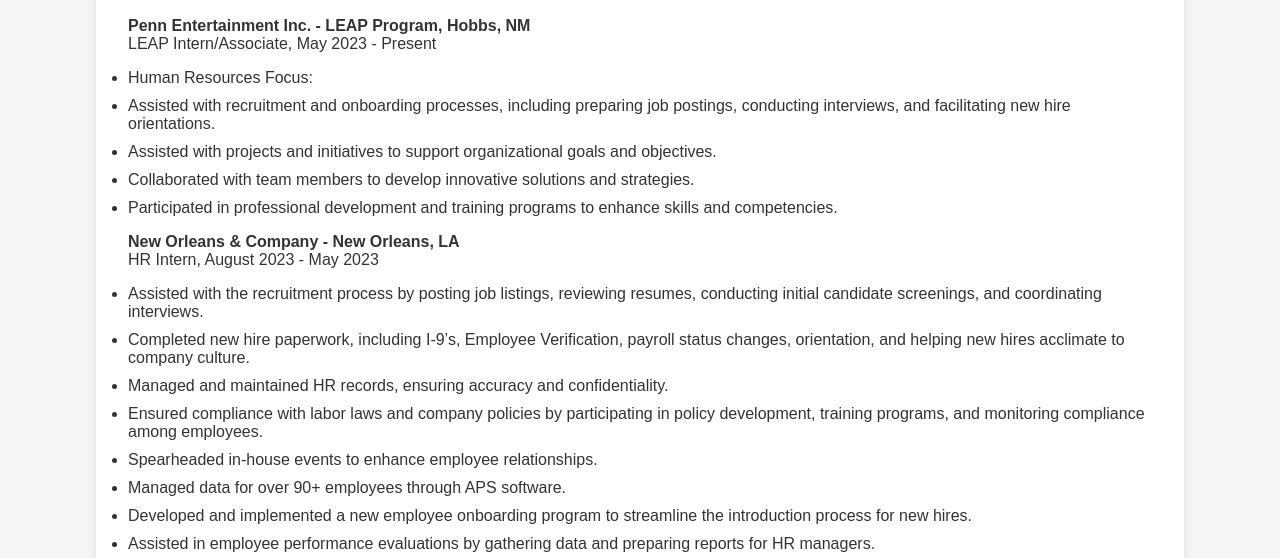
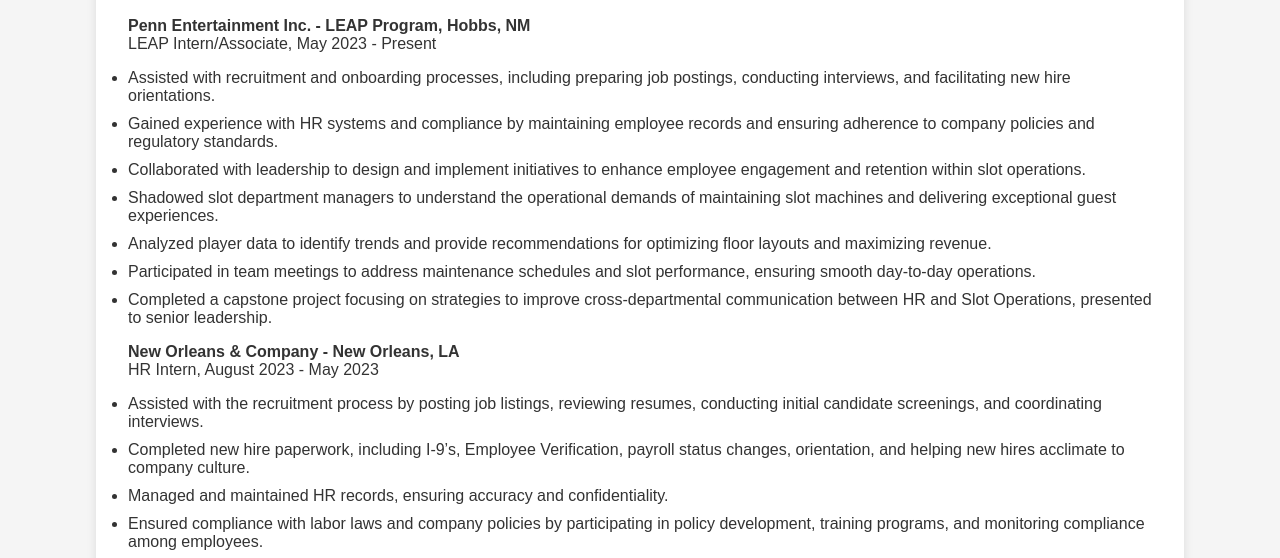
Before and after one commit to rgwilliamsii/AboutMe, a plain HTML site: page experience.html in a window 1280 px wide. Shown: the part 227-785 px from the top of the page. Drawn offline with Linux system fonts and the light colour scheme.

Commit message:
Update experience.html

```diff
--- a/experience.html
+++ b/experience.html
@@ -57,11 +57,13 @@
         <p><strong>Penn Entertainment Inc. - LEAP Program, Hobbs, NM</strong><br>
         LEAP Intern/Associate, May 2023 - Present</p>
         <ul>
-            <li>Human Resources Focus:</li>
-                <li>Assisted with recruitment and onboarding processes, including preparing job postings, conducting interviews, and facilitating new hire orientations.</li>
-            <li>Assisted with projects and initiatives to support organizational goals and objectives.</li>
-            <li>Collaborated with team members to develop innovative solutions and strategies.</li>
-            <li>Participated in professional development and training programs to enhance skills and competencies.</li>
+            <li>Assisted with recruitment and onboarding processes, including preparing job postings, conducting interviews, and facilitating new hire orientations.</li>
+            <li>Gained experience with HR systems and compliance by maintaining employee records and ensuring adherence to company policies and regulatory standards.</li>
+            <li>Collaborated with leadership to design and implement initiatives to enhance employee engagement and retention within slot operations.</li>
+            <li>Shadowed slot department managers to understand the operational demands of maintaining slot machines and delivering exceptional guest experiences.</li>
+            <li>Analyzed player data to identify trends and provide recommendations for optimizing floor layouts and maximizing revenue.</li>
+            <li>Participated in team meetings to address maintenance schedules and slot performance, ensuring smooth day-to-day operations.</li>
+            <li>Completed a capstone project focusing on strategies to improve cross-departmental communication between HR and Slot Operations, presented to senior leadership.</li>
         </ul>
         <p><strong>New Orleans & Company - New Orleans, LA</strong><br>
         HR Intern, August 2023 - May 2023</p>
```
